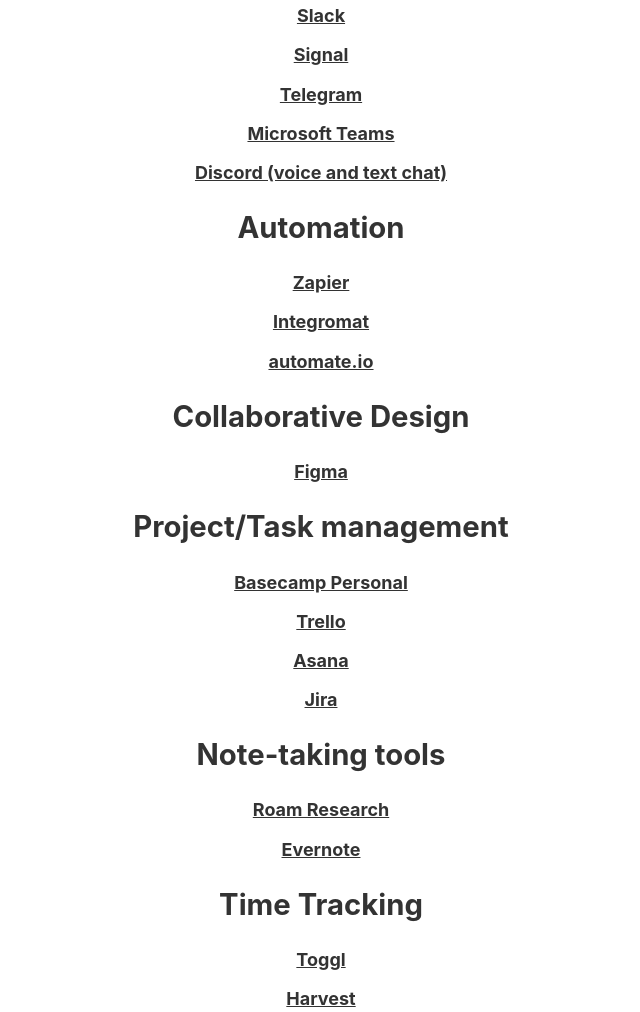
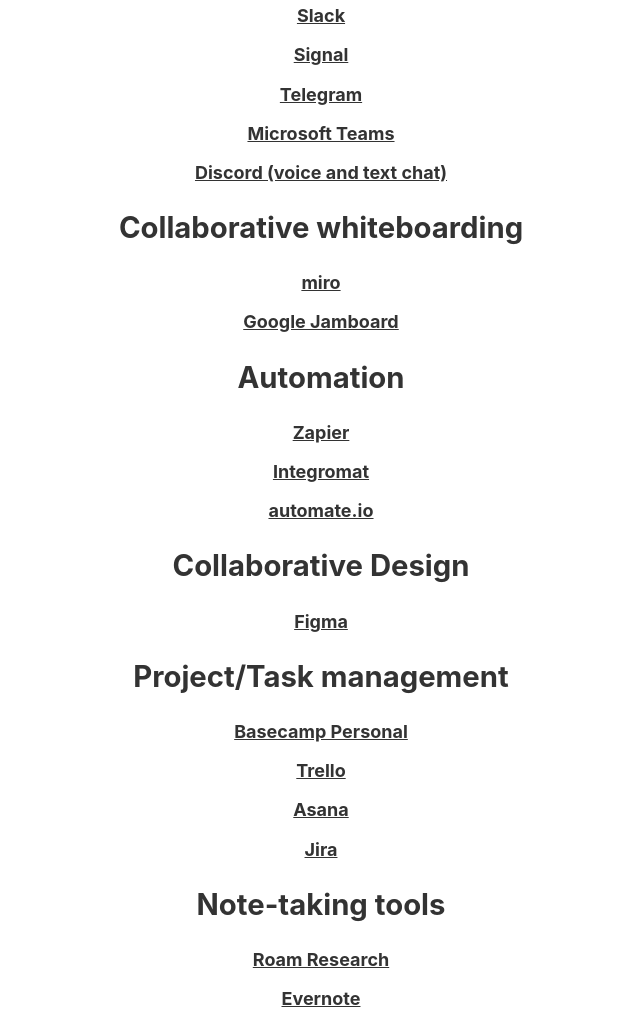
Before and after one commit to brunojppb/pandemic-apps, a Gatsby site: page / in a window 1280 px wide. Shown: the part 948-1960 px from the top of the page, without its empty margins (319-959 px from the left). Built offline with nearby package versions, Linux system fonts and the light colour scheme; Gatsby itself is replaced by a stand-in of ours.

Commit message:
add collaborative whiteboarding

```diff
--- a/src/markdown/apps.md
+++ b/src/markdown/apps.md
@@ -25,6 +25,11 @@
 - [Microsoft Teams](https://products.office.com/en-us/microsoft-teams/group-chat-software)
 - [Discord (voice and text chat)](https://discordapp.com/)
 
+## Collaborative whiteboarding
+
+- [miro](https://miro.com/)
+- [Google Jamboard](https://jamboard.google.com/)
+
 ## Automation
 
 - [Zapier](https://zapier.com/pricing)
```
